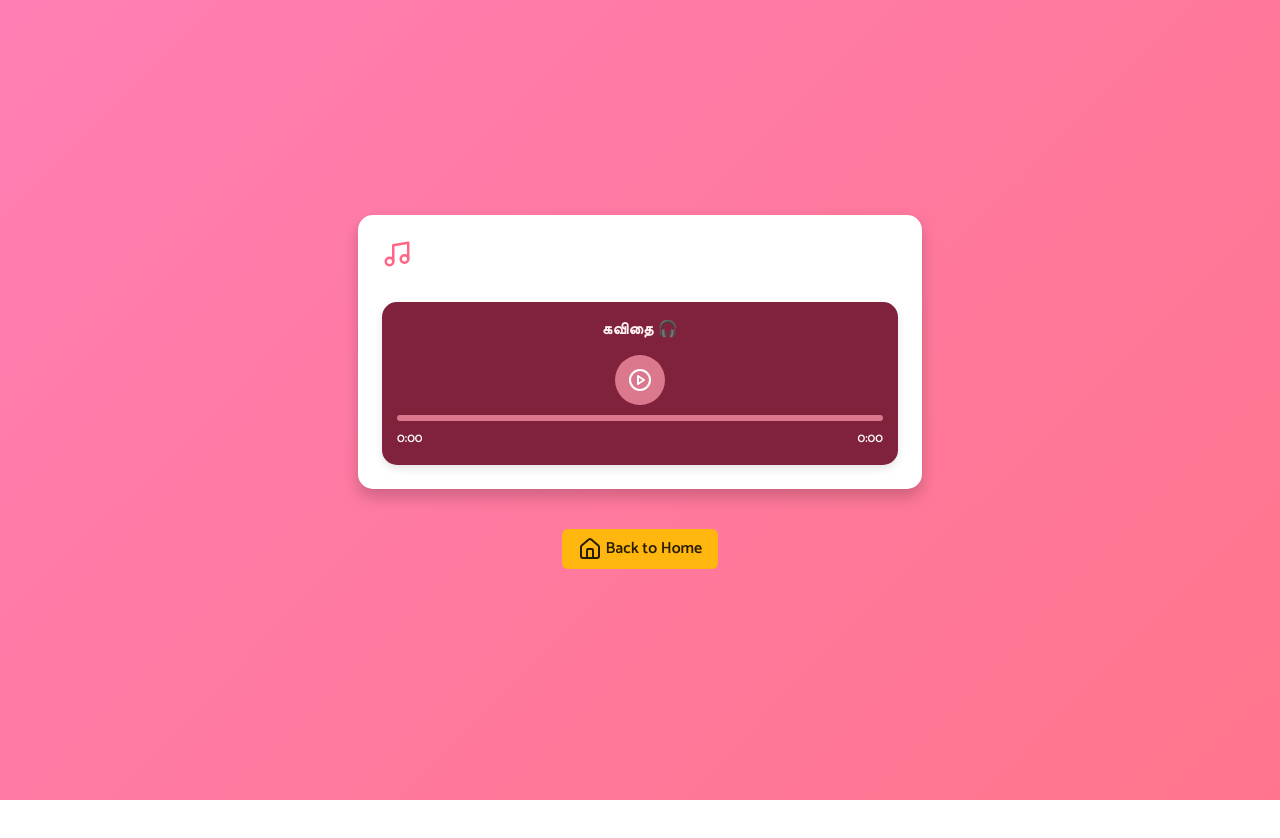
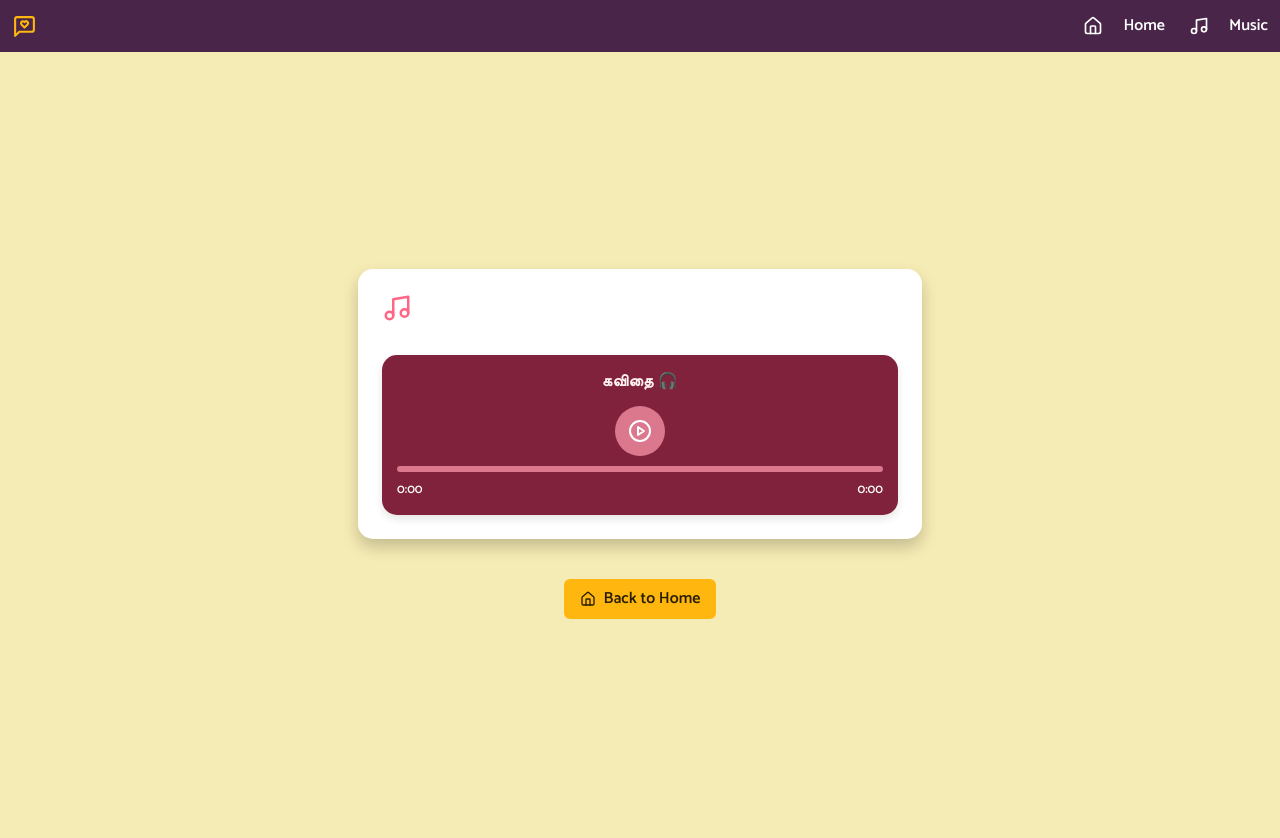
Before and after one commit to mskian/react-daily-kavithai, a React (Vite) app: page /music in a window 1280 px wide. Shown: the top 838 px of the page. Before the commit the page ends 800 px from the top, so only its background shows below. Built offline with nearby package versions, Linux system fonts and the light colour scheme.

Commit message:
add navbar and tweaks

```diff
--- /dev/null
+++ b/src/components/Navbar.jsx
@@ -0,0 +1,40 @@
+import { useState } from "react";
+import { Link } from "react-router-dom";
+import { MessageSquareHeart, Music, Home } from "lucide-react";
+
+const Navbar = () => {
+  const [isActive, setIsActive] = useState(false);
+
+  return (
+    <nav className="navbar is-primary">
+      <div className="navbar-brand">
+        <Link className="navbar-item is-flex is-align-items-center" to="/">
+          <MessageSquareHeart size={25} className="mr-2 has-text-warning" />
+        </Link>
+        <button
+          className={`navbar-burger burger ${isActive ? "is-active" : ""}`}
+          aria-label="menu"
+          aria-expanded={isActive}
+          onClick={() => setIsActive(!isActive)}
+        >
+          <span aria-hidden="true"></span>
+          <span aria-hidden="true"></span>
+          <span aria-hidden="true"></span>
+        </button>
+      </div>
+
+      <div className={`navbar-menu ${isActive ? "is-active" : ""}`}>
+        <div className="navbar-end">
+          <Link className="navbar-item is-flex is-align-items-center" to="/">
+            <Home size={20} className="mr-2" /> Home
+          </Link>
+          <Link className="navbar-item is-flex is-align-items-center" to="/music">
+            <Music size={20} className="mr-2" /> Music
+          </Link>
+        </div>
+      </div>
+    </nav>
+  );
+};
+
+export default Navbar;
--- a/src/components/Quote.jsx
+++ b/src/components/Quote.jsx
@@ -1,7 +1,7 @@
 import { useEffect, useState, useCallback, useMemo } from "react";
-import { useLocation, useNavigate, Link } from "react-router-dom";
+import { useLocation, useNavigate } from "react-router-dom";
 import DOMPurify from "dompurify";
-import { ArrowBigRight, ArrowBigLeft, MessageCircleHeart, Music } from "lucide-react";
+import { ArrowBigRight, ArrowBigLeft, MessageCircleHeart } from "lucide-react";
 
 const CACHE = new Map();
 
@@ -111,11 +111,6 @@ const Quote = ({ setCurrentQuote }) => {
           </button>
         </div>
       )}
-      <div className="buttons is-centered">
-        <Link to="/music" className="button is-info mt-6 mb-5">
-          <Music />&nbsp;Kavithai Music
-        </Link>
-      </div>
     </>
   );
 };
--- a/src/index.css
+++ b/src/index.css
@@ -8,13 +8,12 @@ html, body {
 	font-family: "Catamaran", serif;
 }
 body {
-  background: linear-gradient(135deg, #ff7eb3, #ff758c);
-  min-height: 100vh;
+  background: #f5ebb4;
+  padding-bottom: 20px;
   justify-content: center;
   align-items: center;
   font-family: "Catamaran", serif;
   font-weight: 600;
-  line-height: 1.618;
   -webkit-font-smoothing: antialiased;
 	-moz-font-smoothing: grayscale;
 }
@@ -50,6 +49,7 @@ body {
   align-items: center;
   gap: 12px;
   margin-top: 15px;
+  margin-bottom: 50px;
 }
 
 .pagination button {
@@ -267,3 +267,23 @@ p {
   font-size: 0.8rem;
   color: white;
 }
+.navbar {
+  font-family: "Catamaran", serif;
+  background-color: #492549;
+}
+.navbar-item {
+  font-family: "Catamaran", serif;
+  font-weight: 600;
+  color: white;
+}
+.navbar-item:hover {
+  color: white;
+  background-color: transparent;
+  text-decoration: none;
+}
+.navbar-burger {
+  color: yellowgreen;
+}
+.navbar-menu {
+  background-color: #492549;
+}
--- a/src/pages/Home.jsx
+++ b/src/pages/Home.jsx
@@ -1,17 +1,21 @@
 import { useState } from "react";
 import Quote from "../components/Quote";
 import ShareBar from "../components/ShareBar";
+import Navbar from "../components/Navbar";
 
 const Home = () => {
   const [currentQuote, setCurrentQuote] = useState("");
 
   return (
+    <>
+    <Navbar />
     <section className="section full-height">
-    <div className="container">
-      <Quote setCurrentQuote={setCurrentQuote} />
-      <ShareBar quote={currentQuote} />
-    </div>
+      <div className="container">
+        <Quote setCurrentQuote={setCurrentQuote} />
+        <ShareBar quote={currentQuote} />
+      </div>
     </section>
+    </>
   );
 };
 
--- a/src/pages/Music.jsx
+++ b/src/pages/Music.jsx
@@ -1,5 +1,6 @@
 import { useEffect } from 'react'
 import { Link } from "react-router-dom";
+import Navbar from "../components/Navbar";
 import AudioPlayer from "../components/AudioPlayer";
 import { Music, Home } from "lucide-react";
 
@@ -17,6 +18,7 @@ const Musics = () => {
 
   return (
     <>
+    <Navbar />
     <section className="section full-height">
     <div className="container">
     <div className="columns is-centered">
@@ -28,8 +30,8 @@ const Musics = () => {
         </div>
       </div>
       <div className="buttons is-centered">
-        <Link to="/" className="button is-warning mt-4 mb-4">
-          <Home />&nbsp;Back to Home
+        <Link to="/" className="button is-warning mt-4 mb-4 is-flex is-align-items-center">
+          <Home size={16} className="mr-2" /> Back to Home
       </Link>
       </div>
       </div>
```
